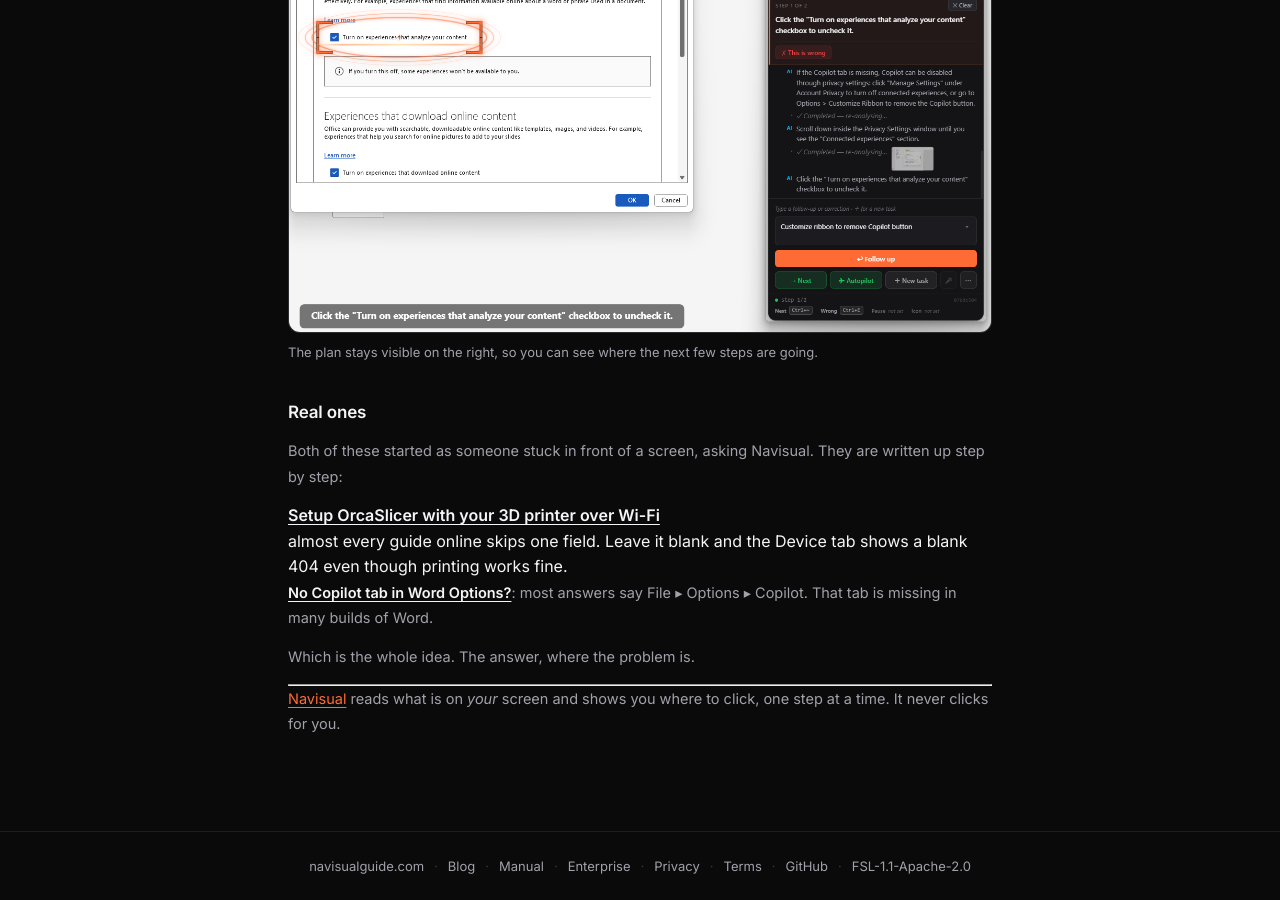
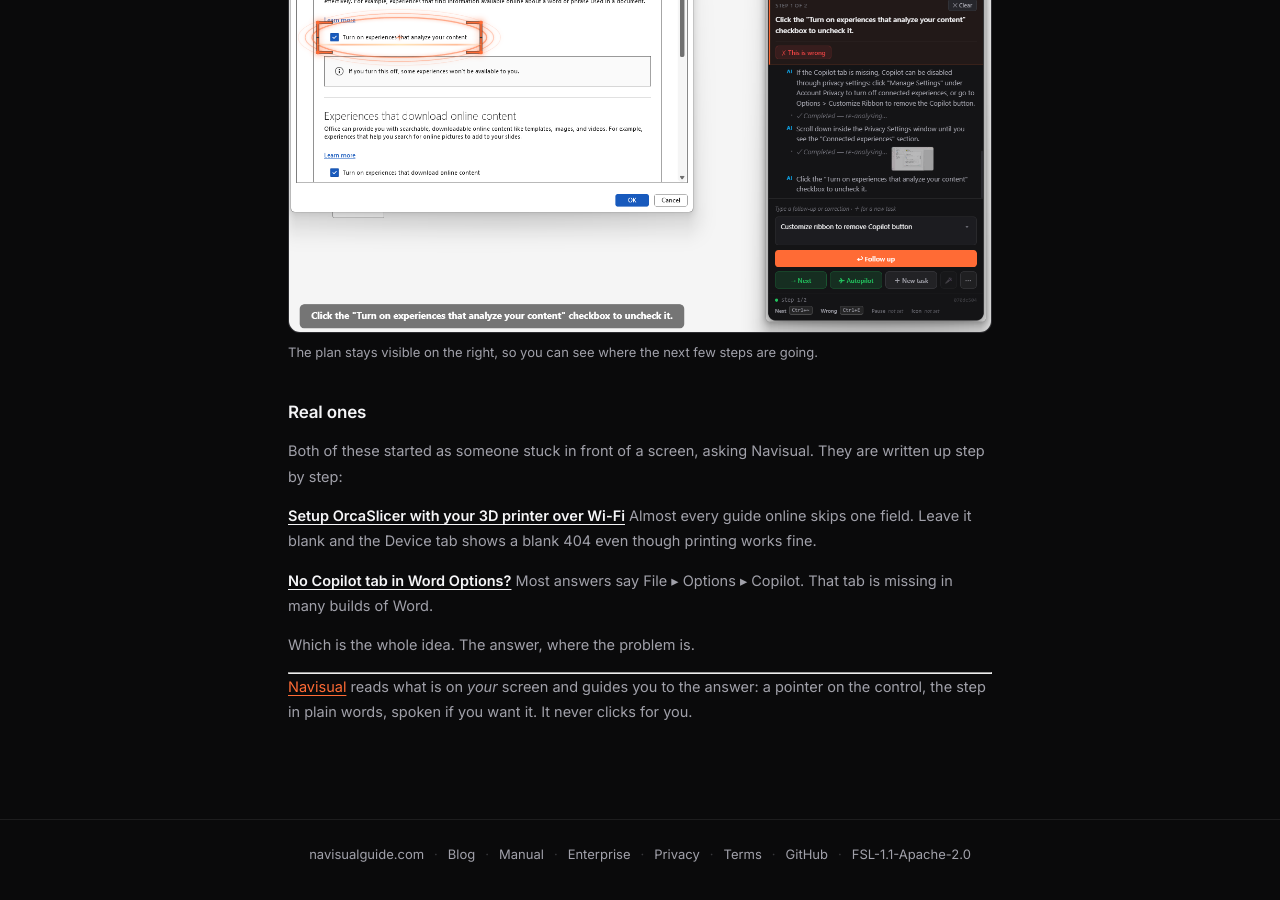
Before and after one commit to NavisualGuide/NavisualGuide.github.io, a Jekyll site: the page built from _guides/answer-where-the-problem-is.md, in a window 1280 px wide and 900 px high, scrolled down 2684 px. Built offline with Jekyll 4.4.1, drawn with Linux system fonts in a browser that asks for light colours.

Commit message:
fix(guides): a stray colon made a definition list, and the CTA was too narrow
Two things on the essay's closing section.

The first entry under "Real ones" began its second line with ": ", which
kramdown reads as DEFINITION LIST syntax, not as punctuation. It rendered
<dl><dt><dd> while the Word entry beside it stayed a <p>, so two items
written the same way came out looking like different kinds of thing. The
colon is gone from both and the description now opens with a capital, so
the bold link alone does the separating and neither entry depends on a
leading character that markdown has an opinion about.

The CTA said Navisual "shows you where to click" in both branches. That
is the smallest true description of it: there is a pointer on the real
control, the step in plain words, and speech if you want it, and the
sequence carries on to the answer. The copy now says that. "It never
clicks for you" stays verbatim in both -- it is the promise, not a
flourish.

Co-Authored-By: Claude Opus 5 <noreply@anthropic.com>

```diff
--- a/_guides/answer-where-the-problem-is.md
+++ b/_guides/answer-where-the-problem-is.md
@@ -99,10 +99,10 @@ Both of these started as someone stuck in front of a screen, asking Navisual. Th
 step by step:
 
 **[Setup OrcaSlicer with your 3D printer over Wi-Fi](/guides/orcaslicer-connect-printer-wifi/)**
-: almost every guide online skips one field. Leave it blank and the Device tab shows a blank
+Almost every guide online skips one field. Leave it blank and the Device tab shows a blank
 404 even though printing works fine.
 
-**[No Copilot tab in Word Options?](/guides/word-copilot-tab-missing/)**: most answers say
-File ▸ Options ▸ Copilot. That tab is missing in many builds of Word.
+**[No Copilot tab in Word Options?](/guides/word-copilot-tab-missing/)**
+Most answers say File ▸ Options ▸ Copilot. That tab is missing in many builds of Word.
 
 Which is the whole idea. The answer, where the problem is.
--- a/_layouts/guide.html
+++ b/_layouts/guide.html
@@ -215,10 +215,12 @@
       {%- if page.steps %}
       Steps like these are easier when something points at the actual control on
       <em>your</em> screen. <a href="/">Navisual</a> reads what is in front of you and
-      shows you where to click. It never clicks for you.
+      guides you through: a pointer on the thing you need, the step in plain words, and
+      the next one when you are ready. It never clicks for you.
       {%- else %}
-      <a href="/">Navisual</a> reads what is on <em>your</em> screen and shows you where
-      to click, one step at a time. It never clicks for you.
+      <a href="/">Navisual</a> reads what is on <em>your</em> screen and guides you to the
+      answer: a pointer on the control, the step in plain words, spoken if you want it.
+      It never clicks for you.
       {%- endif %}
     </p>
     </div>
```
